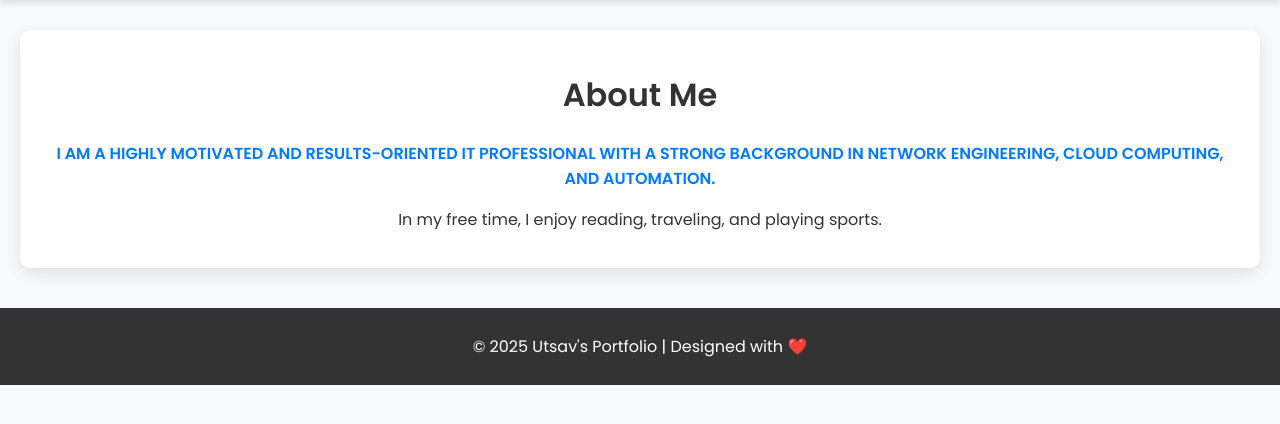
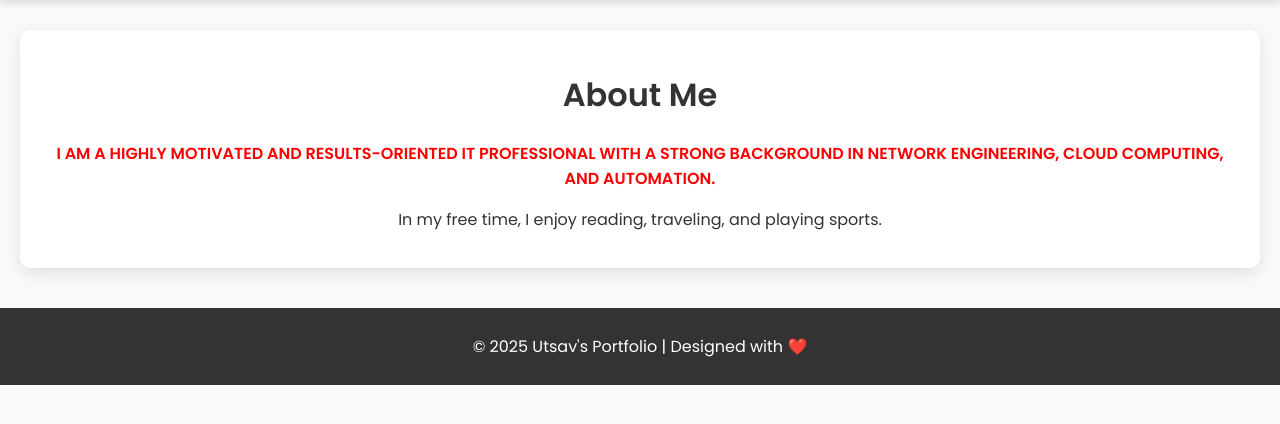
Before and after one commit to utsavnetops/main-flask-k8s, a Flask app: page /about in a window 1280 px wide. Shown: the part 135-559 px from the top of the page. Run offline with Flask 3, Linux system fonts and the light colour scheme.

Commit message:
Device colour to red

```diff
--- a/static/styles.css
+++ b/static/styles.css
@@ -56,7 +56,7 @@ body {
 }
 
 .highlight {
-    color: #007bff;
+    color: #ff0000;
     font-weight: bold;
     text-transform: uppercase;
 }
```
